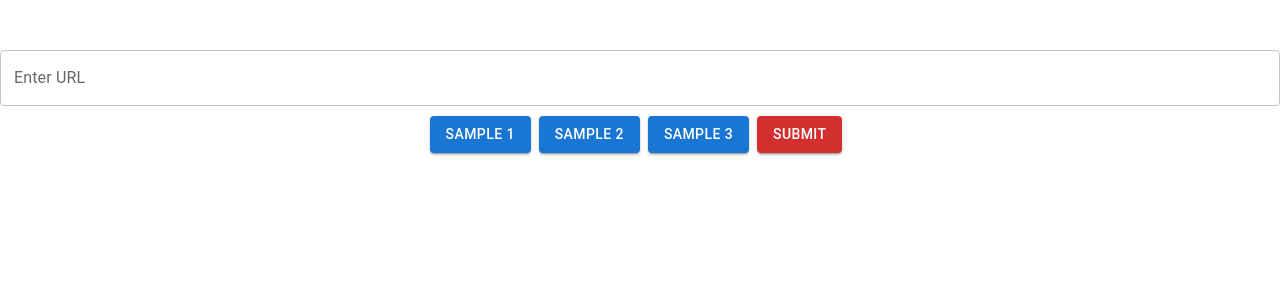
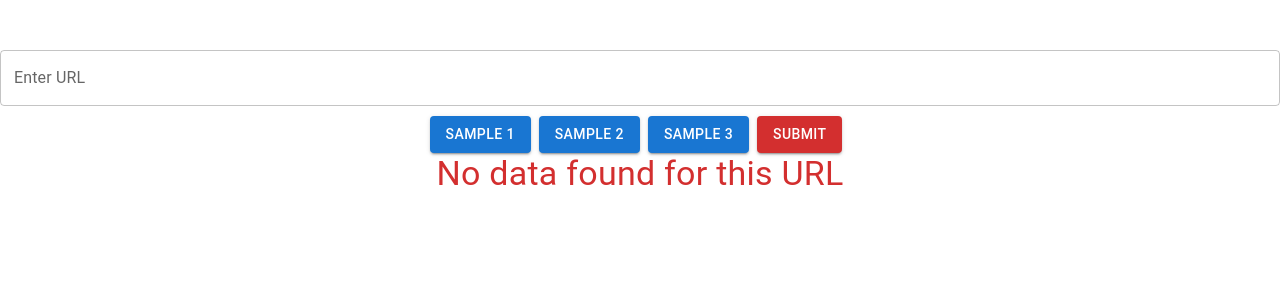
Before and after one commit to terrynguyen100/recipe-snap, a React (Create React App) app in the folder recipe-snap/: page / in a window 1280 px wide. Shown: the top 300 px of the page. Built offline with nearby package versions, Linux system fonts and the light colour scheme.

Commit message:
show an error if no metadata found

```diff
--- a/recipe-snap/src/components/View.js
+++ b/recipe-snap/src/components/View.js
@@ -2,38 +2,43 @@ import React from 'react';
 import { List, ListItem, ListItemText, Typography } from '@mui/material';
 
 const View = ({ response }) => {
-  console.log(response);
+  let ingredientList = [];
+  let instructionList = [];
 
-  let ingredientList = null;
-  let instructionList = null;
-
-  if (response !== '') {
+  if (response.ingredients) {
     ingredientList = response.ingredients.map((ingredient, index) => (
       <ListItem key={index}>
         <ListItemText primary={ingredient} />
       </ListItem>
     ));
+  }
 
+  if (response.instructions) {
     instructionList = response.instructions.map((instruction, index) => (
       <ListItem key={index}>
         <ListItemText primary={instruction} />
       </ListItem>
     ));
   }
+
   return (
     <div>
-      {ingredientList && (
+      {ingredientList.length > 0 && (
         <div>
           <Typography variant="h4">Ingredients:</Typography>
           <List>{ingredientList}</List>
         </div>
       )}
-      {instructionList && (
+      {instructionList.length > 0 && (
         <div>
           <Typography variant="h4">Instructions:</Typography>
           <List>{instructionList}</List>
         </div>
       )}
+      {instructionList.length === 0 && ingredientList.length === 0 && (
+        <Typography variant="h4" color="error">No data found for this URL</Typography>
+      )}
+
     </div>
   );
 };
```
